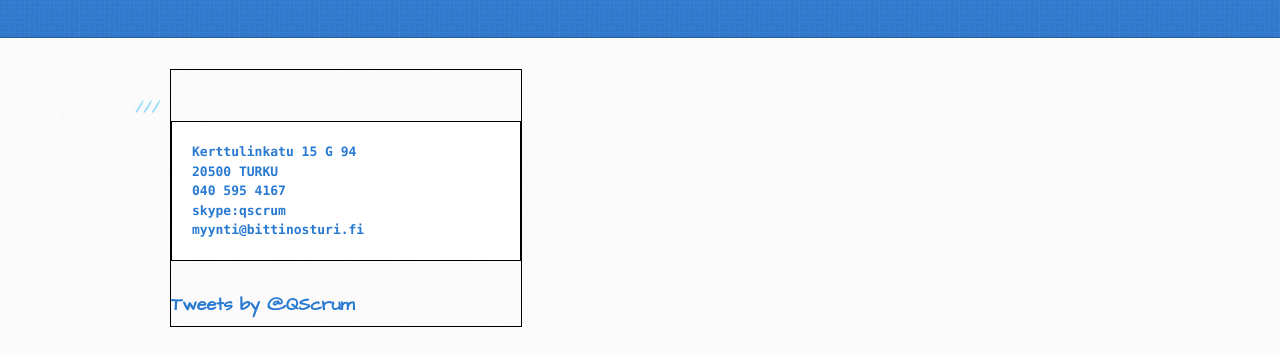
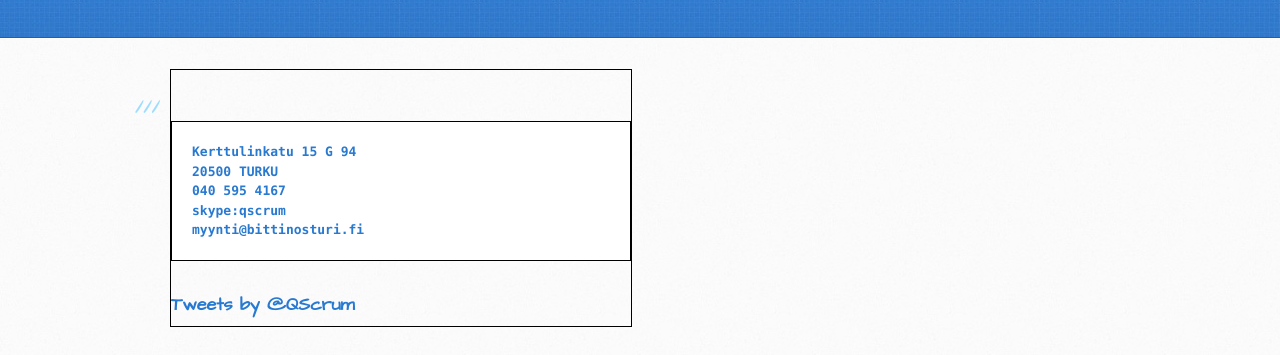
Before and after one commit to bittinosturi/bittinosturi.github.io, a plain HTML site: page index.html in a window 1280 px wide. Shown: the part 163-518 px from the top of the page. Drawn offline with Linux system fonts and the light colour scheme.

Commit message:
Update stylesheet.css

```diff
--- a/stylesheets/stylesheet.css
+++ b/stylesheets/stylesheet.css
@@ -101,7 +101,7 @@ header h2 {
 }
 
 #main-content {
-  width: 350px;
+  width: 460px;
   float: left;
   border: solid 1px #000000;
 }
```
